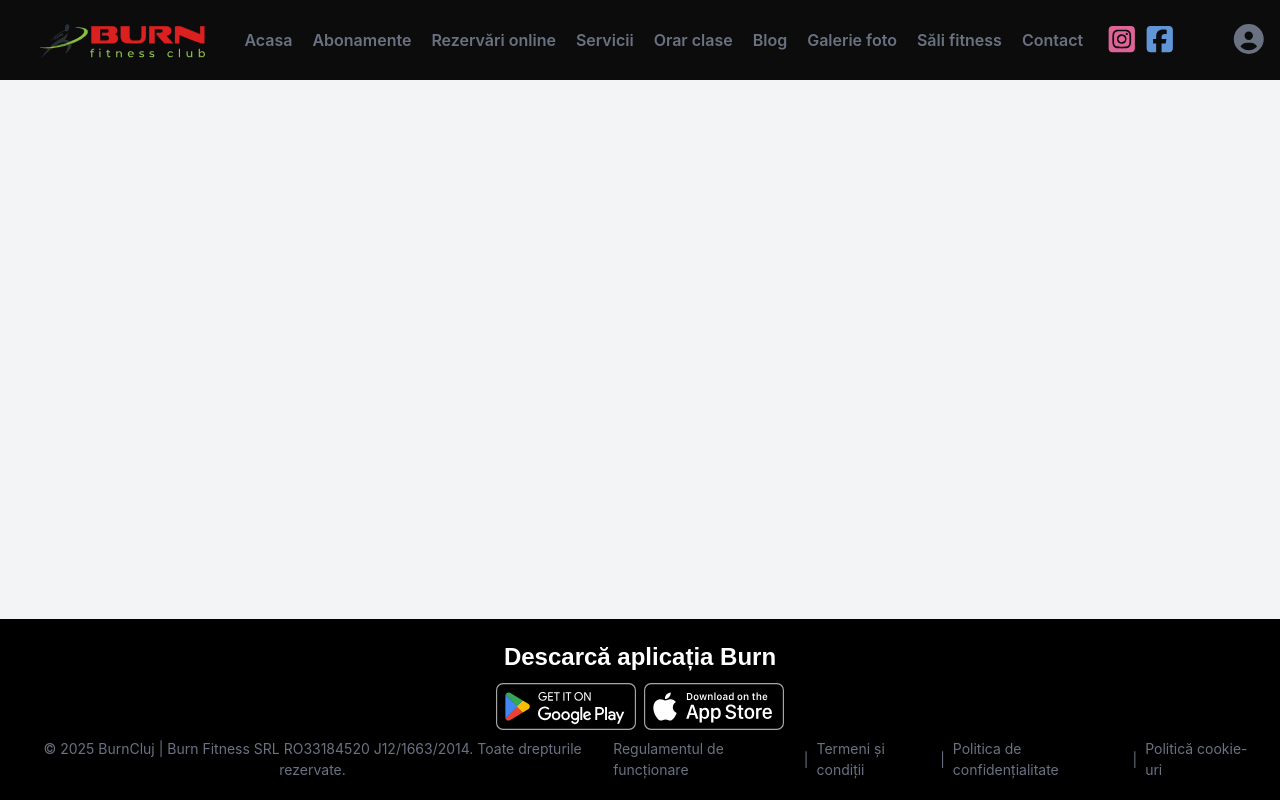
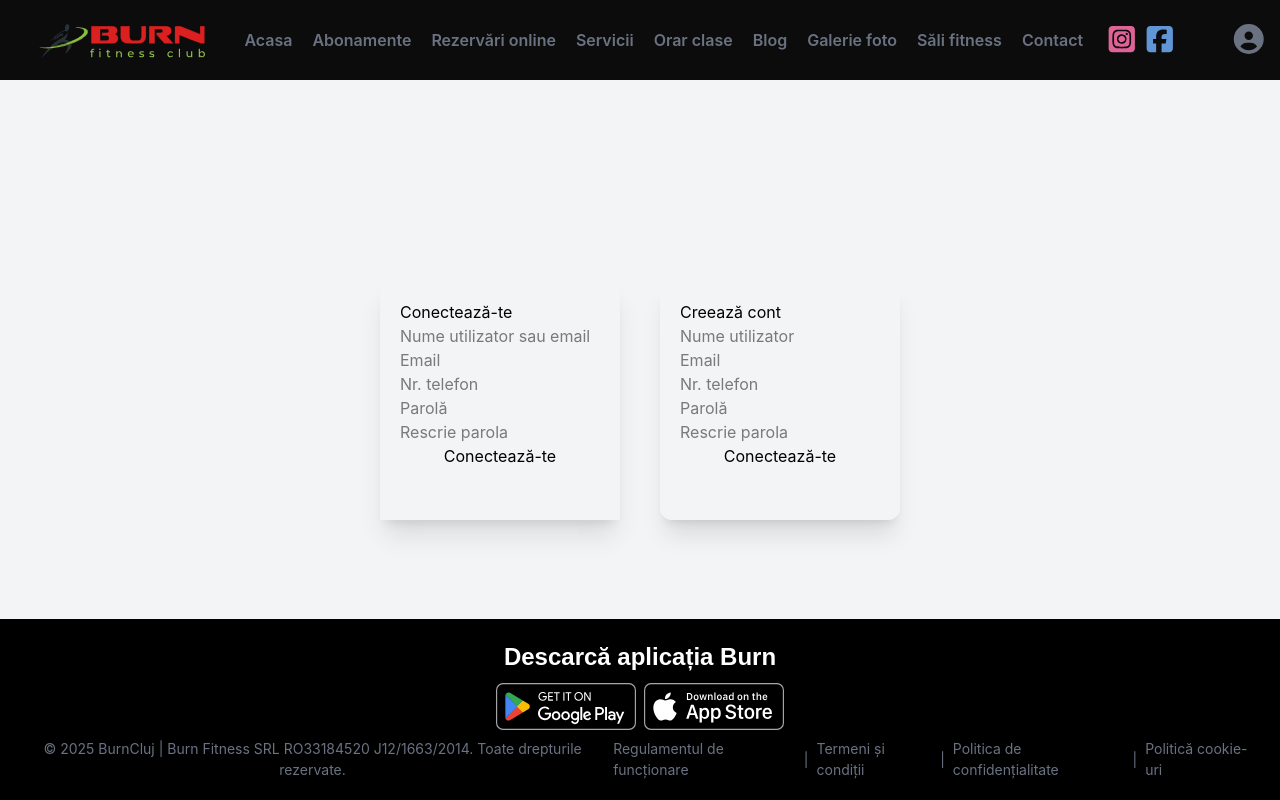
Before and after one commit to iancuvictor/burn-fitness-revamp, a React (Vite) app: page /account-dashboard in a window 1280 px wide. Built offline with nearby package versions, Linux system fonts and the light colour scheme; a web font is replaced by a local one.

Commit message:
added skeleton for login and sign up.

```diff
--- a/src/App.jsx
+++ b/src/App.jsx
@@ -17,6 +17,7 @@ import {
   SalaFitnessManastur,
   SalaFitnessFlora,
   SalaFitnessMarasti,
+  LoginScreen
 } from "./components";
 import "./App.css";
 
@@ -45,6 +46,7 @@ function App() {
           <Route path="/salidefitness/sala-fitness-flora" element={<SalaFitnessFlora />} />
           <Route path="/salidefitness/sala-fitness-marasti" element={<SalaFitnessMarasti />} />
           <Route path="/contact" element={<Contact />} />
+          <Route path="/account-dashboard" element={<LoginScreen />} />
           {/* <Route path="/regulamentul-de-functionare-a-centrelor-de-fitness-burn" element={<Regulament />} /> */}
         </Routes>
         <Footer />
--- a/src/components/index.js
+++ b/src/components/index.js
@@ -14,3 +14,4 @@ export {default as SalaFitnessSigma} from './saliDeFitness/salaFitnessSigma/sala
 export {default as SalaFitnessManastur} from './saliDeFitness/salaFitnessManastur/salaFitnessManastur';
 export {default as SalaFitnessFlora} from './saliDeFitness/salaFitnessFlora/salaFitnessFlora';
 export {default as SalaFitnessMarasti} from './saliDeFitness/salaFitnessMarasti/salaFitnessMarasti';
+export {default as LoginScreen} from './loginScreen/loginScreen';
--- /dev/null
+++ b/src/components/loginScreen/loginScreen.jsx
@@ -0,0 +1,36 @@
+function LoginScreen() {
+  return (
+    <div className="w-full h-full flex justify-center items-center gap-10 rounded-xl">
+      <div className="h-60 w-60 shadow-xl p-[20px] flex flex-col">
+        <h1>Conectează-te</h1>
+        <form action="" className="flex flex-col">
+          <input
+            type="text"
+            name=""
+            id=""
+            placeholder="Nume utilizator sau email"
+          />
+          <input type="text" name="" id="" placeholder="Email" />
+          <input type="text" name="" id="" placeholder="Nr. telefon" />
+          <input type="text" name="" id="" placeholder="Parolă" />
+          <input type="text" name="" id="" placeholder="Rescrie parola" />
+          <button className="cursor-pointer">Conectează-te</button>
+        </form>
+      </div>
+
+      <div className="h-60 w-60 shadow-xl p-[20px] flex flex-col rounded-xl">
+        <h1>Creează cont</h1>
+        <form action="" className="flex flex-col">
+          <input type="text" name="" id="" placeholder="Nume utilizator" />
+          <input type="text" name="" id="" placeholder="Email" />
+          <input type="text" name="" id="" placeholder="Nr. telefon" />
+          <input type="text" name="" id="" placeholder="Parolă" />
+          <input type="text" name="" id="" placeholder="Rescrie parola" />
+          <button className="cursor-pointer">Conectează-te</button>
+        </form>
+      </div>
+    </div>
+  );
+}
+
+export default LoginScreen;
```
